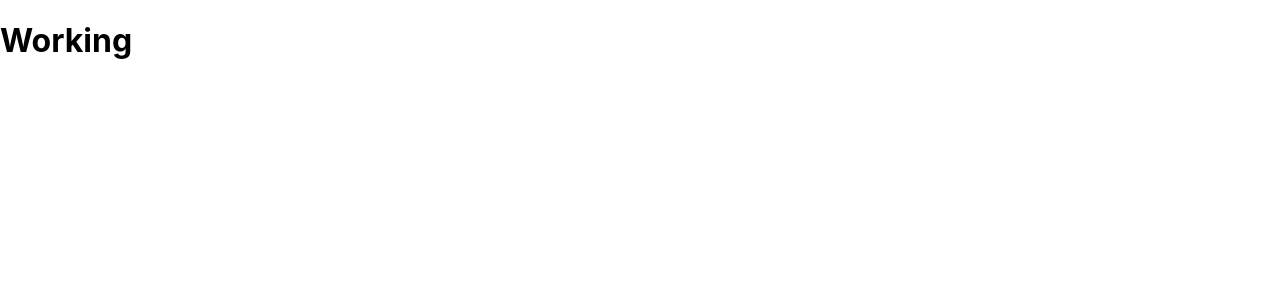
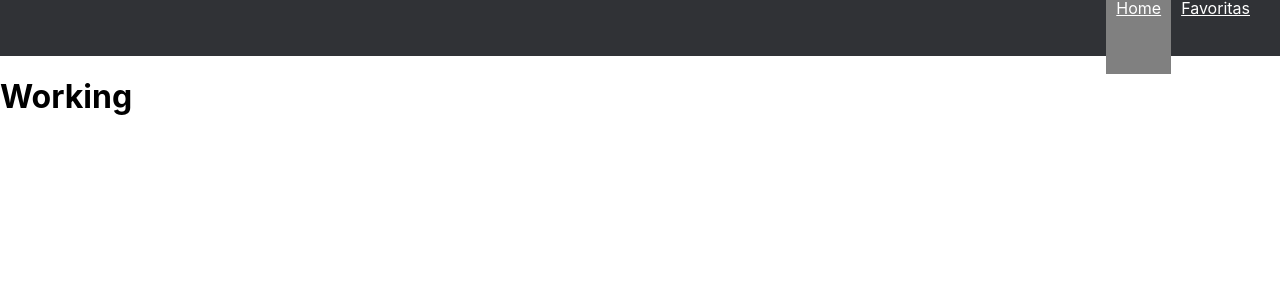
Before and after one commit to alejorrojas/WeatherApp-Proyect, a React (Vite) app: page / in a window 1280 px wide. Shown: the top 300 px of the page. Built offline with nearby package versions, Linux system fonts and the light colour scheme.

Commit message:
redux added

```diff
--- a/package.json
+++ b/package.json
@@ -7,12 +7,16 @@
     "preview": "vite preview"
   },
   "dependencies": {
+    "axios": "^0.25.0",
     "react": "^17.0.2",
     "react-dom": "^17.0.2",
     "react-redux": "^7.2.6",
-    "react-router-dom": "^5.3.0"
+    "react-router-dom": "^5.3.0",
+    "redux": "^4.1.2",
+    "redux-thunk": "^2.4.1"
   },
   "devDependencies": {
+    "@types/node": "^17.0.17",
     "@types/react": "^17.0.33",
     "@types/react-dom": "^17.0.10",
     "@types/react-router-dom": "^5.3.3",
--- a/src/App.tsx
+++ b/src/App.tsx
@@ -1,13 +1,15 @@
-import { useState } from 'react'
-import logo from './logo.svg'
-import './App.css'
+import { useState } from "react";
+import logo from "./logo.svg";
+import "./App.css";
+import NavBar from "./components/NavBar/NavBar";
 
 function App() {
-
-
   return (
-    <h1>Working</h1>
-  )
+    <>
+      <NavBar />
+      <h1>Working</h1>
+    </>
+  );
 }
 
-export default App
+export default App;
--- /dev/null
+++ b/src/Redux/store.ts
@@ -0,0 +1,5 @@
+import { createStore, applyMiddleware } from "redux";
+import thunk from "redux-thunk";
+import rootReducer from "./reducer";
+
+const store = createStore(rootReducer, applyMiddleware(thunk));
--- /dev/null
+++ b/src/components/NavBar/NavBar.modulate.css
@@ -0,0 +1,47 @@
+.navbar {
+    height: 56px;
+    width: 100%;
+    top: 0;
+    left: 0;
+    background-color: #303236;
+    display: flex;
+    justify-content: space-between;
+    align-items: center;
+    padding: 0 20px;
+    box-sizing: border-box;
+}
+
+.navbar nav {
+    height: 100%;
+}
+
+.list {
+    margin: 0;
+    padding: 0;
+    list-style: none;
+    display: flex;
+    flex-flow: row;
+    align-items: center;
+    height: 100%;
+}
+
+.list-item {
+    margin: 0;
+    display: flex;
+    height: 100%;
+    width: auto;
+    align-items: center;
+}
+
+.list-item a {
+    color: white;
+    height: 100%;
+    padding: 16px 10px;
+    border-bottom: 4px solid transparent;
+}
+
+.list-item a:hover,
+.list-item a.active {
+    background-color: #808080;
+    color: white;
+}
--- /dev/null
+++ b/src/components/NavBar/NavBar.tsx
@@ -0,0 +1,23 @@
+
+import { NavLink } from 'react-router-dom';
+import Logo from '../../logoHenry.png'
+
+import './Navbar.modulate.css';
+
+export default function NavBar() {
+    return (
+        <header className="navbar">
+            <div>
+                {/* <img id="logoHenry" src={Logo} width="30" height="30" className="d-inline-block align-top" alt="" /> */}
+            </div>
+            <nav>
+                <ul className="list">
+                    <li className="list-item">
+                        <NavLink exact to="/" >Home</NavLink>
+                        <NavLink to="/favs" >Favoritas</NavLink>
+                    </li>
+                </ul>
+            </nav>
+        </header>
+    )
+}
--- a/src/main.tsx
+++ b/src/main.tsx
@@ -2,10 +2,14 @@ import React from 'react'
 import ReactDOM from 'react-dom'
 import './index.css'
 import App from './App'
+import { BrowserRouter } from 'react-router-dom'
+
 
 ReactDOM.render(
   <React.StrictMode>
+    <BrowserRouter>
     <App />
+    </BrowserRouter>
   </React.StrictMode>,
   document.getElementById('root')
 )
```
Also changed, not shown: src/Redux/Interfaces.ts (added, +16 -0 lines), src/Redux/action-types.ts (added, +24 -0 lines), src/Redux/reducer.ts (added, +16 -0 lines), src/components/NavBar.tsx (deleted), 2 other files (tests, documents, lock files or other folders).
